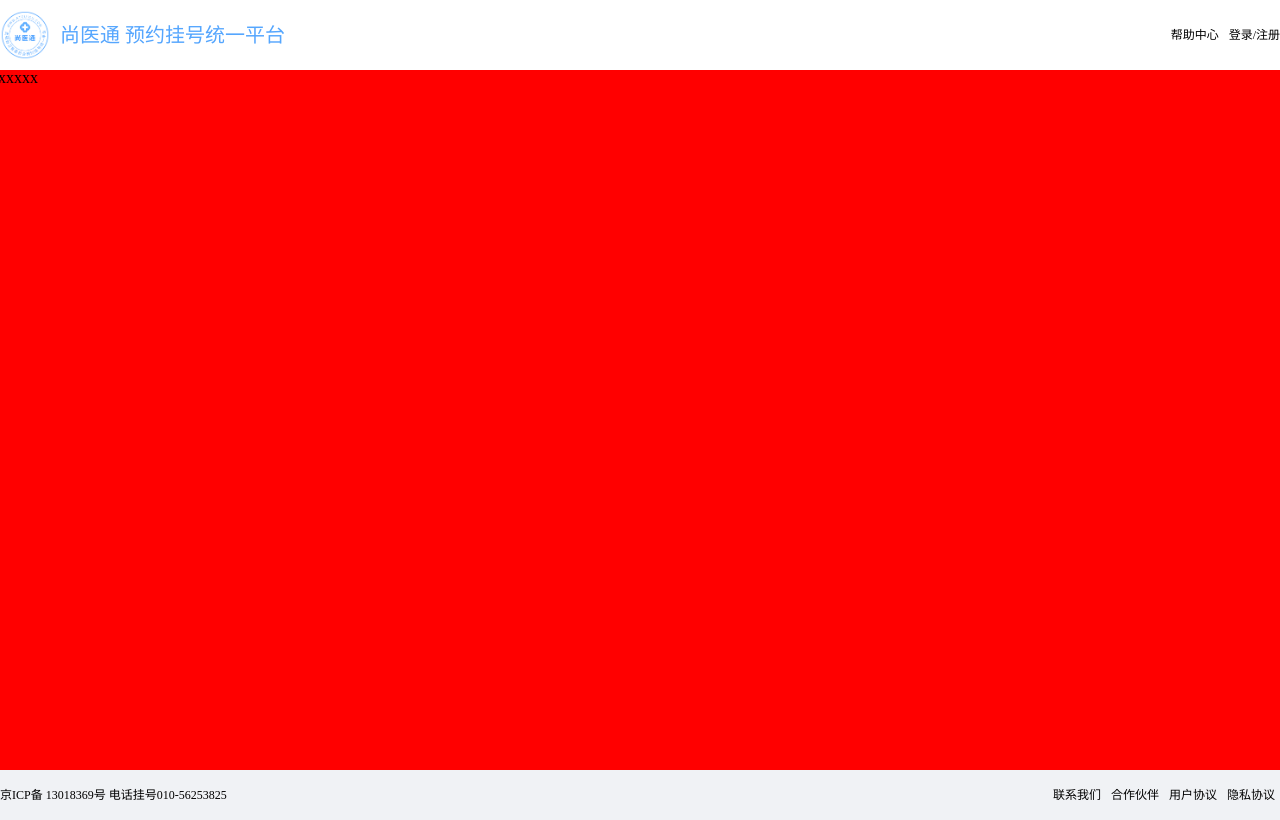
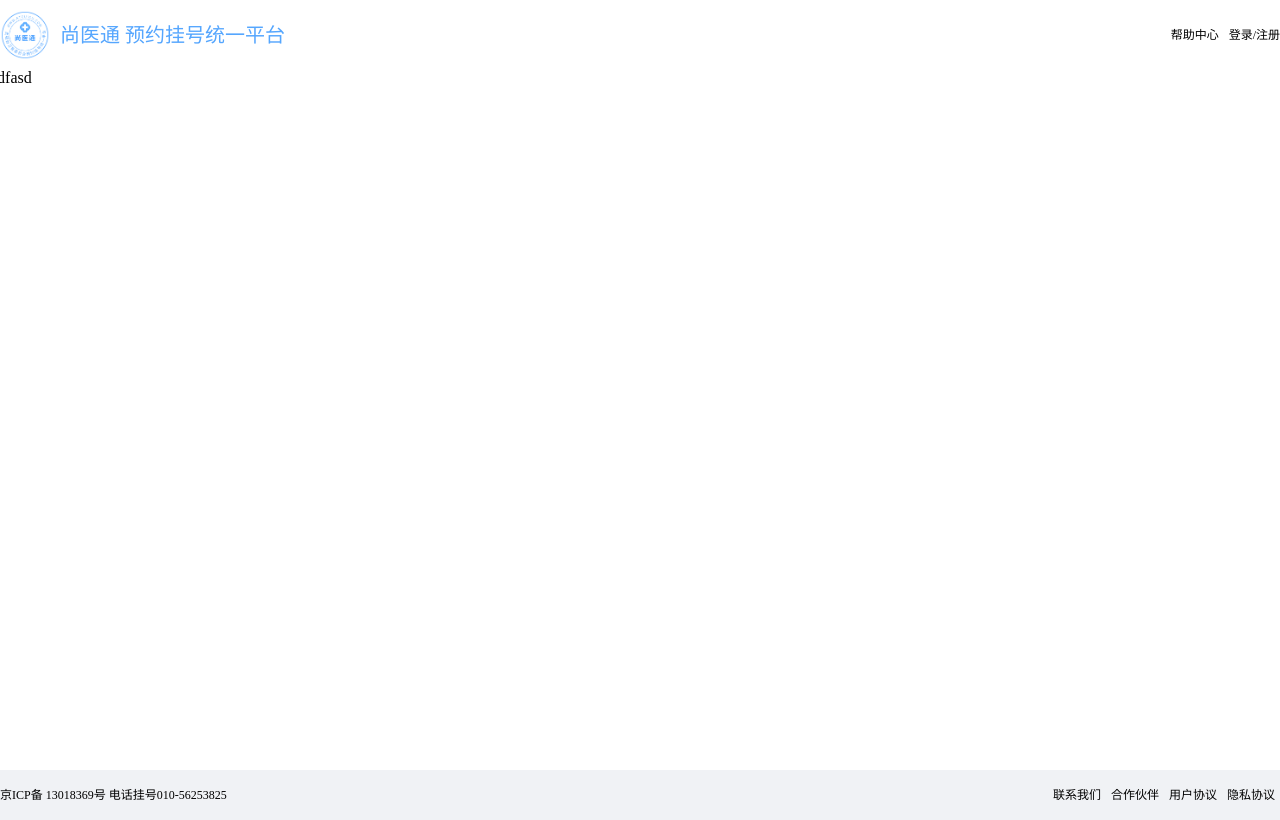
Before and after one commit to MKlinlin/Shangyitong, a Vue app: page /home in a window 1280 px wide. Built offline with nearby package versions, Linux system fonts and the light colour scheme.

Commit message:
项目路由的搭建

```diff
--- a/package.json
+++ b/package.json
@@ -11,7 +11,8 @@
   "dependencies": {
     "@types/node": "^20.11.26",
     "sass": "^1.71.1",
-    "vue": "^3.2.47"
+    "vue": "^3.2.47",
+    "vue-router": "^4.3.0"
   },
   "devDependencies": {
     "@vitejs/plugin-vue": "^4.1.0",
--- a/src/App.vue
+++ b/src/App.vue
@@ -4,7 +4,7 @@
     <HospitalTop />
     <!-- 医院信息 -->
     <div class="content">
-      xxxxxx
+     <router-view></router-view>
     </div>
     <HospitalBottom />
   </div>
@@ -24,7 +24,6 @@
     margin-top: 70px;
     width: 1300px;
     min-height: 700px;
-    background-color: red;
   }
 }
 
--- a/src/main.ts
+++ b/src/main.ts
@@ -4,7 +4,12 @@ import '@/style/reset.scss'
 //引入全局组件
 import HospitalTop from '@/components/hospital_top/index.vue'
 import HospitalBottom from '@/components/hospital_bottom/index.vue'
+import router from './router'
 const app = createApp(App)
+
 app.component('HospitalTop', HospitalTop)
 app.component('HospitalBottom', HospitalBottom)
+
+app.use(router)
+//挂载
 app.mount('#app')
--- /dev/null
+++ b/src/pages/home/index.vue
@@ -0,0 +1,13 @@
+<template>
+  <div>adfasd</div>
+</template>
+
+<script>
+export default {
+
+}
+</script>
+
+<style>
+
+</style>
--- /dev/null
+++ b/src/pages/hospital/index.vue
@@ -0,0 +1,15 @@
+<template>
+  <div>
+    hhhhhh
+  </div>
+</template>
+
+<script>
+export default {
+
+}
+</script>
+
+<style>
+
+</style>
--- /dev/null
+++ b/src/router/index.ts
@@ -0,0 +1,27 @@
+import {createRouter, createWebHistory} from 'vue-router'
+
+export default createRouter({
+    //路由模式设置
+    history: createWebHistory(),
+    //管理路由
+    routes:[
+        {
+            path: '/home',
+            component:()=>import('../pages/home/index.vue')
+        },
+        {
+            path: '/hospital',
+            component:()=>import('../pages/hospital/index.vue')
+        },
+        {
+            path: '/',
+            redirect: '/home'
+        },
+    ],
+    scrollBehavior() {
+        return {
+        top: 0 ,
+        left:0
+        }
+    }
+})
```
Also changed, not shown: 1 other file (tests, documents, lock files or other folders).
